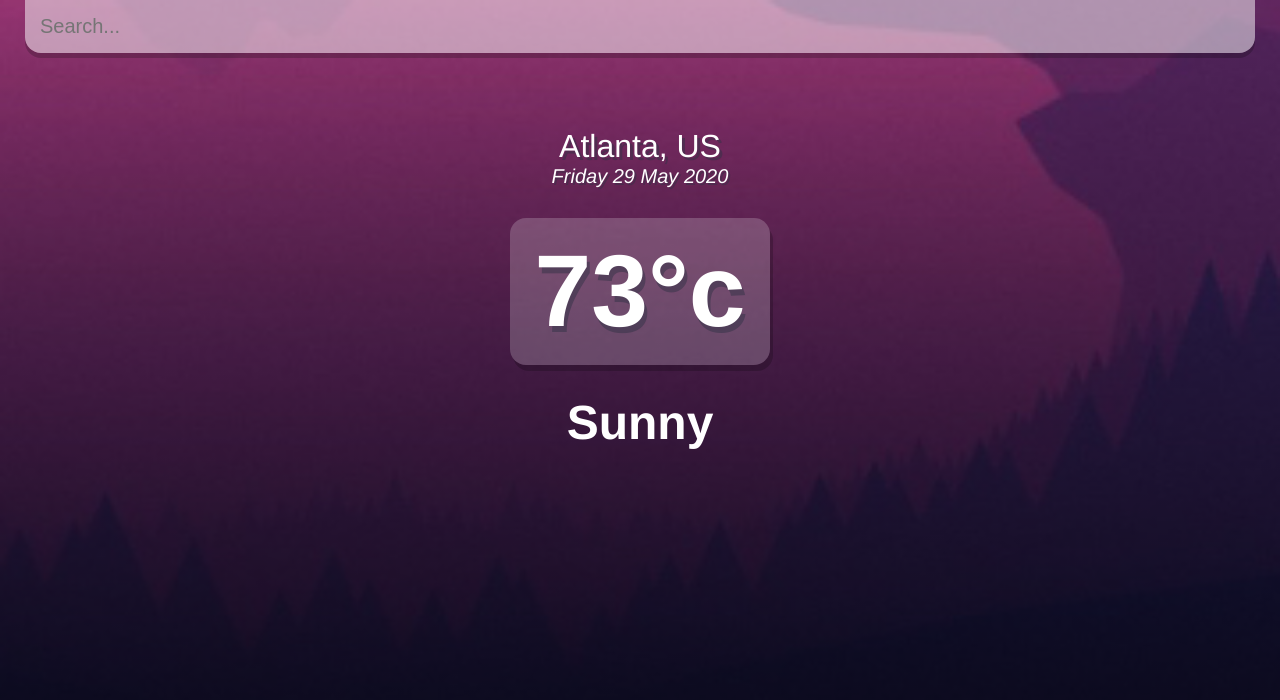
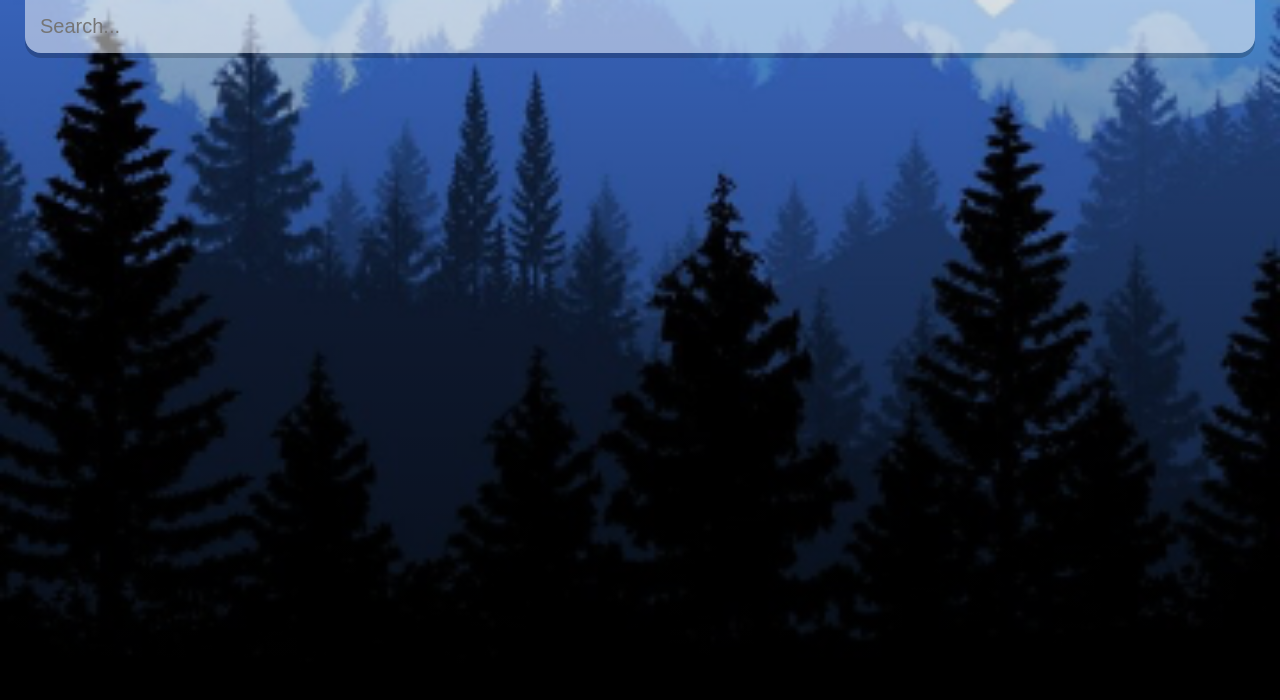
Before and after one commit to JoshSermon/install-yarn, a React (Create React App) app: page / in a window 1280 px wide. Shown: the top 700 px of the page. Built offline with nearby package versions, Linux system fonts and the light colour scheme.

Commit message:
weather changes automatically

```diff
--- a/src/App.js
+++ b/src/App.js
@@ -1,10 +1,25 @@
-import React from "react";
+import React, { useState } from "react";
 const api = {
   key: "dd375dfbfeeb88e76ef19ee90b7d98bd",
   base: "http://api.openweathermap.org/data/2.5/",
 };
 
 function App() {
+  const [query, setQuery] = useState("");
+  const [weather, setWeather] = useState({});
+
+  const search = (evt) => {
+    if (evt.key === "Enter") {
+      fetch(`${api.base}weather?q=${query}&units=metric&APPID=${api.key}`)
+        .then((res) => res.json())
+        .then((result) => {
+          setWeather(result);
+          setQuery("");
+          console.log(weather);
+        });
+    }
+  };
+
   const dateBuilder = (d) => {
     let months = [
       "January",
@@ -39,19 +54,42 @@
   };
 
   return (
-    <div className="app warm">
+    <div
+      className={
+        typeof weather.main != "undefined"
+          ? weather.main.temp > 16
+            ? "app warm"
+            : "app"
+          : "app"
+      }
+    >
       <main>
         <div className="search-box">
-          <input type="text" className="search-bar" placeholder="Search..." />
+          <input
+            type="text"
+            className="search-bar"
+            placeholder="Search..."
+            onChange={(e) => setQuery(e.target.value)}
+            value={query}
+            onKeyPress={search}
+          />
         </div>
-        <div className="location-box">
-          <div className="location">Atlanta, US</div>
-          <div className="date">{dateBuilder(new Date())}</div>
-        </div>
-        <div className="weather-box">
-          <div className="temp">73°c</div>
-          <div className="weather">Sunny</div>
-        </div>
+        {typeof weather.main != "undefined" ? (
+          <div>
+            <div className="location-box">
+              <div className="location">
+                {weather.name}, {weather.sys.country}{" "}
+              </div>
+              <div className="date">{dateBuilder(new Date())}</div>
+            </div>
+            <div className="weather-box">
+              <div className="temp">{Math.round(weather.main.temp)}°c</div>
+              <div className="weather">{weather.weather[0].main}</div>
+            </div>
+          </div>
+        ) : (
+          ""
+        )}
       </main>
     </div>
   );
--- a/src/index.css
+++ b/src/index.css
@@ -12,7 +12,7 @@
   background-image: url("assets/cold-bg.jpg");
   background-size: cover;
   background-position: bottom;
-  transition: 0.4s ease-out;
+  transition: 0.4s ease;
 }
 
 .app.warm {
```
